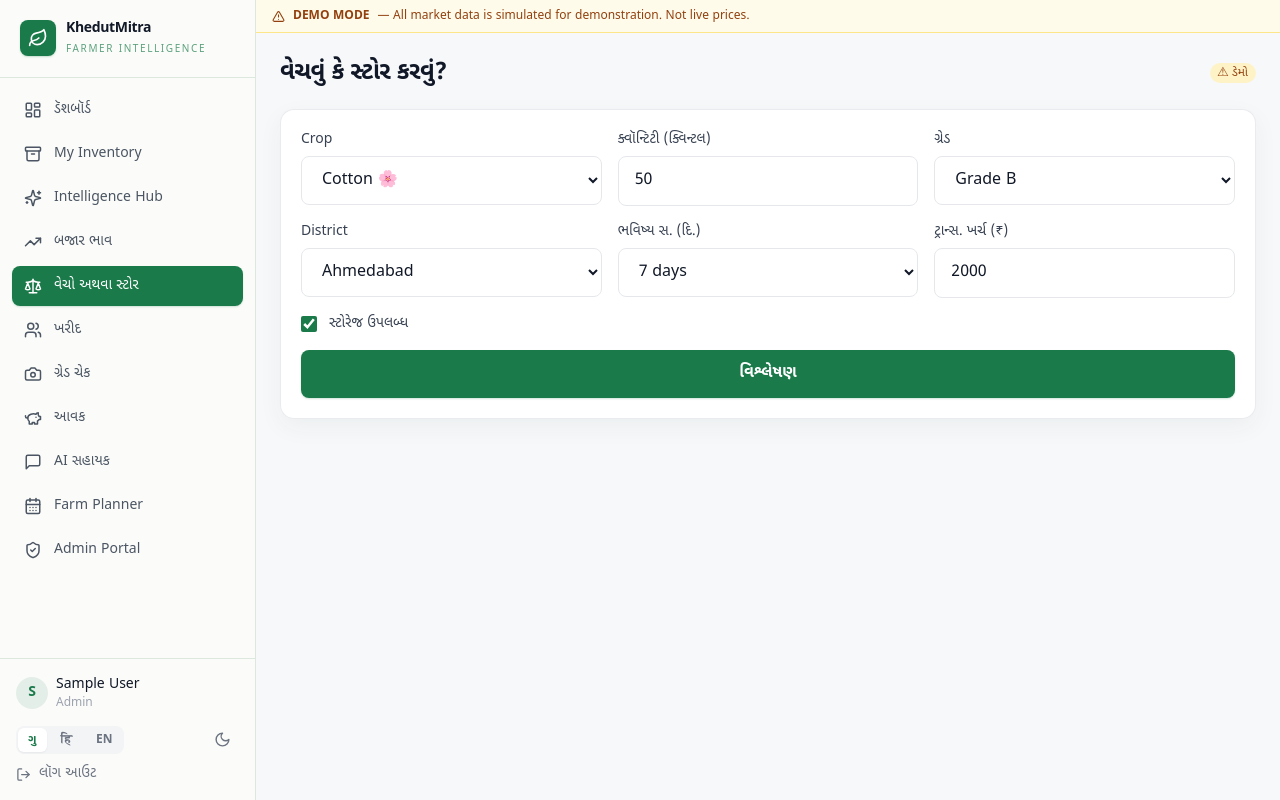
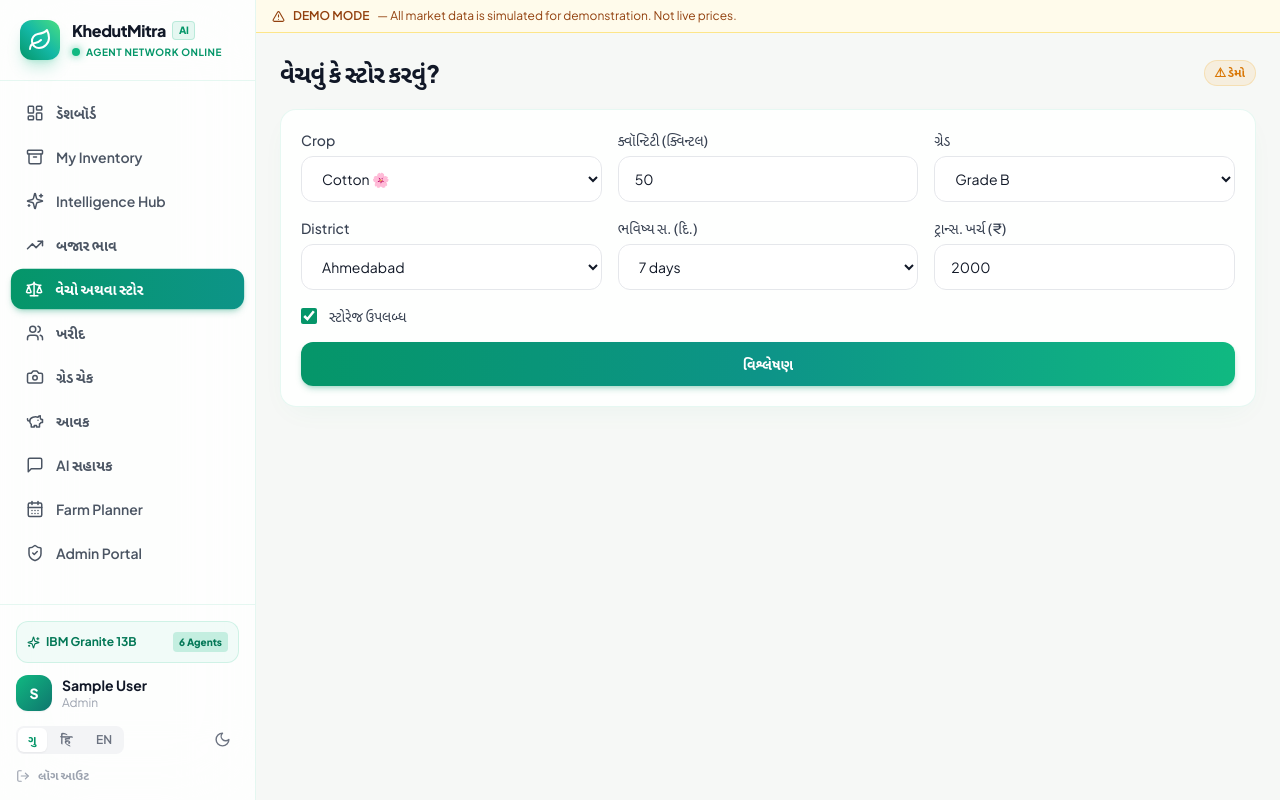
Before and after one commit to Darshitmehta293/Khedutmitra-ai, a React (Vite) app in the folder frontend/: page /sell-or-store in a window 1280 px wide. Built offline with nearby package versions, Linux system fonts and the light colour scheme; sample sign-in values are in the browser's storage.

Commit message:
feat(ui): upscale interface aesthetics to Manus AI style with Plus Jakarta Sans typography, glassmorphism cards, and AI command sidebar

```diff
--- a/frontend/index.html
+++ b/frontend/index.html
@@ -7,7 +7,8 @@
     <meta name="description" content="KhedutMitra AI — Know the Price. Find the Buyer. Sell Smarter." />
     <title>KhedutMitra AI — ખેડૂત મિત્ર</title>
     <link rel="preconnect" href="https://fonts.googleapis.com" />
-    <link href="https://fonts.googleapis.com/css2?family=Noto+Sans+Gujarati:wght@400;500;600;700&display=swap" rel="stylesheet" />
+    <link rel="preconnect" href="https://fonts.gstatic.com" crossorigin />
+    <link href="https://fonts.googleapis.com/css2?family=Inter:wght@400;500;600;700;800&family=Plus+Jakarta+Sans:wght@400;500;600;700;800;900&family=Noto+Sans+Gujarati:wght@400;500;600;700&display=swap" rel="stylesheet" />
   </head>
   <body>
     <div id="root"></div>
--- a/frontend/src/components/Layout.tsx
+++ b/frontend/src/components/Layout.tsx
@@ -47,17 +47,22 @@ export default function Layout() {
   ]
 
   return (
-    <div className="min-h-screen bg-surface flex">
+    <div className="min-h-screen bg-surface dark:bg-gray-950 flex transition-colors duration-300">
       {/* Sidebar */}
-      <aside className="hidden md:flex flex-col w-64 bg-[#fbfcf9]/95 border-r border-[#dce7dd] fixed h-full z-20">
-        <div className="p-5 border-b border-[#dce7dd]">
-          <div className="flex items-center gap-2.5">
-            <div className="w-9 h-9 bg-primary rounded-lg flex items-center justify-center shadow-sm shadow-primary/25">
-              <Leaf className="w-5 h-5 text-white" />
+      <aside className="hidden md:flex flex-col w-64 bg-white/80 dark:bg-gray-950/80 backdrop-blur-2xl border-r border-emerald-500/10 dark:border-emerald-500/20 fixed h-full z-20 shadow-[4_0_24px_rgba(0,0,0,0.02)]">
+        <div className="p-5 border-b border-emerald-500/10 dark:border-emerald-500/20">
+          <div className="flex items-center gap-3">
+            <div className="w-10 h-10 bg-gradient-to-tr from-emerald-600 via-teal-500 to-green-400 rounded-xl flex items-center justify-center shadow-lg shadow-emerald-500/25">
+              <Leaf className="w-5.5 h-5.5 text-white" />
             </div>
             <div>
-              <div className="font-bold text-gray-900 text-sm leading-tight tracking-tight">KhedutMitra</div>
-              <div className="text-[10px] text-primary/70 uppercase tracking-[0.16em] mt-1">Farmer intelligence</div>
+              <div className="font-black text-gray-900 dark:text-gray-100 text-base leading-tight tracking-tight flex items-center gap-1.5">
+                KhedutMitra <span className="text-[10px] font-extrabold px-1.5 py-0.5 rounded bg-emerald-500/10 text-emerald-600 dark:text-emerald-400 border border-emerald-500/20">AI</span>
+              </div>
+              <div className="flex items-center gap-1.5 mt-1">
+                <span className="w-2 h-2 rounded-full bg-emerald-500 animate-pulse shadow-[0_0_8px_rgba(16,185,129,0.8)]" />
+                <span className="text-[10px] font-bold uppercase tracking-wider text-emerald-600 dark:text-emerald-400">Agent Network Online</span>
+              </div>
             </div>
           </div>
         </div>
@@ -66,8 +71,10 @@ export default function Layout() {
             <NavLink
               key={to} to={to}
               className={({ isActive }) =>
-                `flex items-center gap-3 px-3 py-2.5 rounded-lg text-sm font-medium transition-all ${
-                  isActive ? 'bg-primary text-white shadow-sm shadow-primary/20' : 'text-gray-600 hover:bg-primary/5 hover:text-primary'
+                `flex items-center gap-3 px-3.5 py-2.5 rounded-xl text-sm font-semibold transition-all duration-200 ${
+                  isActive
+                    ? 'bg-gradient-to-r from-emerald-600 to-teal-600 text-white shadow-md shadow-emerald-600/25 scale-[1.01]'
+                    : 'text-gray-600 dark:text-gray-400 hover:bg-emerald-500/10 hover:text-emerald-600 dark:hover:text-emerald-400'
                 }`
               }
             >
@@ -76,20 +83,26 @@ export default function Layout() {
             </NavLink>
           ))}
         </nav>
-        <div className="p-4 border-t border-[#dce7dd]">
-          <div className="flex items-center gap-2 mb-3">
-            <div className="w-8 h-8 rounded-full bg-primary/10 flex items-center justify-center text-primary font-semibold text-sm">
+        <div className="p-4 border-t border-emerald-500/10 dark:border-emerald-500/20 space-y-3">
+          <div className="bg-emerald-500/5 dark:bg-emerald-500/10 border border-emerald-500/15 rounded-xl p-2.5 flex items-center justify-between text-xs">
+            <div className="flex items-center gap-1.5 text-emerald-700 dark:text-emerald-400 font-bold">
+              <Sparkles size={13} /> IBM Granite 13B
+            </div>
+            <span className="text-[10px] bg-emerald-500/20 text-emerald-700 dark:text-emerald-300 font-extrabold px-1.5 py-0.5 rounded">6 Agents</span>
+          </div>
+          <div className="flex items-center gap-2.5">
+            <div className="w-9 h-9 rounded-xl bg-gradient-to-br from-emerald-500 to-teal-700 flex items-center justify-center text-white font-black text-sm shadow-sm">
               {user?.name?.[0] || 'U'}
             </div>
             <div className="flex-1 min-w-0">
-              <div className="text-sm font-medium text-gray-900 truncate">{user?.name}</div>
-              <div className="text-xs text-gray-400 capitalize">{user?.role}</div>
+              <div className="text-sm font-bold text-gray-900 dark:text-gray-100 truncate">{user?.name}</div>
+              <div className="text-xs text-gray-400 dark:text-gray-500 capitalize">{user?.role}</div>
             </div>
           </div>
           <div className="flex items-center justify-between gap-2"><LanguageSwitcher />{themeButton}</div>
           <button onClick={() => { logout(); navigate('/') }}
-            className="mt-2 flex items-center gap-2 text-sm text-gray-500 hover:text-red-500 transition-colors">
-            <LogOut size={15} /> {t('nav.logout')}
+            className="mt-1 flex items-center gap-2 text-xs font-semibold text-gray-400 hover:text-red-500 dark:hover:text-red-400 transition-colors">
+            <LogOut size={14} /> {t('nav.logout')}
           </button>
         </div>
       </aside>
--- a/frontend/src/index.css
+++ b/frontend/src/index.css
@@ -13,38 +13,47 @@
 }
 
 @layer components {
-  .btn-primary {
-    @apply bg-primary text-white px-5 py-3 rounded-lg font-semibold text-base shadow-sm shadow-primary/20 active:scale-[.98] transition-all disabled:opacity-50 hover:bg-primary-dark;
+  .card-manus {
+    @apply bg-white/90 dark:bg-gray-900/90 backdrop-blur-xl rounded-2xl border border-emerald-500/10 dark:border-emerald-500/20 p-5 shadow-[0_10px_30px_-10px_rgba(5,150,105,0.06)] hover:border-emerald-500/30 hover:shadow-[0_15px_35px_-10px_rgba(5,150,105,0.12)] transition-all duration-300;
   }
-  .btn-secondary {
-    @apply bg-white border border-primary/30 text-primary px-5 py-3 rounded-lg font-semibold text-base active:scale-[.98] transition-all hover:bg-primary/5;
+  .btn-primary, .btn-manus-primary {
+    @apply bg-gradient-to-r from-emerald-600 via-teal-600 to-emerald-500 text-white px-5 py-3 rounded-xl font-semibold text-sm shadow-md shadow-emerald-600/25 active:scale-[.98] hover:shadow-lg hover:shadow-emerald-600/35 hover:brightness-110 transition-all duration-200 disabled:opacity-50 flex items-center justify-center gap-2;
+  }
+  .btn-secondary, .btn-manus-secondary {
+    @apply bg-white dark:bg-gray-900/80 border border-emerald-500/20 text-emerald-700 dark:text-emerald-400 px-5 py-3 rounded-xl font-semibold text-sm active:scale-[.98] transition-all hover:bg-emerald-500/5 hover:border-emerald-500/40 flex items-center justify-center gap-2;
   }
   .card {
-    @apply bg-white/95 rounded-[14px] shadow-[0_8px_24px_rgba(25,55,40,0.05)] border border-gray-200/80 p-5;
+    @apply card-manus;
   }
   .badge-demo {
-    @apply inline-flex items-center gap-1 bg-amber-100 text-amber-800 text-xs font-medium px-2 py-0.5 rounded-full;
+    @apply inline-flex items-center gap-1.5 bg-amber-500/10 text-amber-600 dark:text-amber-400 border border-amber-500/20 text-xs font-semibold px-2.5 py-1 rounded-full backdrop-blur-md;
   }
   .badge-action-sell {
-    @apply inline-flex items-center bg-red-500 text-white text-sm font-bold px-4 py-1.5 rounded-full;
+    @apply inline-flex items-center bg-gradient-to-r from-red-600 to-rose-500 text-white text-xs font-extrabold tracking-wide uppercase px-3.5 py-1.5 rounded-full shadow-sm shadow-red-500/30;
   }
   .badge-action-store {
-    @apply inline-flex items-center bg-primary text-white text-sm font-bold px-4 py-1.5 rounded-full;
+    @apply inline-flex items-center bg-gradient-to-r from-emerald-600 to-teal-500 text-white text-xs font-extrabold tracking-wide uppercase px-3.5 py-1.5 rounded-full shadow-sm shadow-emerald-500/30;
   }
   .badge-action-wait {
-    @apply inline-flex items-center bg-amber-500 text-white text-sm font-bold px-4 py-1.5 rounded-full;
+    @apply inline-flex items-center bg-gradient-to-r from-amber-500 to-yellow-500 text-white text-xs font-extrabold tracking-wide uppercase px-3.5 py-1.5 rounded-full shadow-sm shadow-amber-500/30;
   }
   .price-display {
-    @apply text-3xl font-bold text-gray-900;
+    @apply text-3xl font-black text-gray-900 dark:text-gray-100 tracking-tight;
   }
   .price-subtext {
-    @apply text-sm text-gray-500 mt-0.5;
+    @apply text-xs font-medium text-gray-400 mt-0.5;
   }
   .input-field {
-    @apply w-full border border-gray-200 rounded-lg px-4 py-3 text-base bg-white focus:outline-none focus:ring-2 focus:ring-primary/25 focus:border-primary transition-colors;
+    @apply w-full border border-gray-200 dark:border-gray-800 rounded-xl px-4 py-3 text-sm bg-white/80 dark:bg-gray-950/80 backdrop-blur focus:outline-none focus:ring-2 focus:ring-emerald-500/30 focus:border-emerald-500 transition-all text-gray-900 dark:text-gray-100;
   }
   .select-field {
-    @apply w-full border border-gray-200 rounded-lg px-4 py-3 text-base focus:outline-none focus:ring-2 focus:ring-primary/25 focus:border-primary bg-white transition-colors;
+    @apply w-full border border-gray-200 dark:border-gray-800 rounded-xl px-4 py-3 text-sm focus:outline-none focus:ring-2 focus:ring-emerald-500/30 focus:border-emerald-500 bg-white/80 dark:bg-gray-950/80 backdrop-blur transition-all text-gray-900 dark:text-gray-100;
+  }
+  .text-gradient-emerald {
+    @apply bg-gradient-to-r from-emerald-600 via-teal-500 to-green-500 bg-clip-text text-transparent;
+  }
+  .glow-pulse {
+    box-shadow: 0 0 16px rgba(16, 185, 129, 0.4);
   }
 }
 
--- a/frontend/tailwind.config.js
+++ b/frontend/tailwind.config.js
@@ -4,11 +4,24 @@ export default {
   theme: {
     extend: {
       colors: {
-        primary: { DEFAULT: "#1a7a4a", light: "#22a05e", dark: "#145c38" },
-        accent:  { DEFAULT: "#f59e0b", light: "#fbbf24" },
-        surface: "#f7f8fa",
+        primary: { DEFAULT: "#059669", light: "#10b981", dark: "#047857" },
+        emerald: {
+          50: "#ecfdf5",
+          100: "#d1fae5",
+          200: "#a7f3d0",
+          500: "#10b981",
+          600: "#059669",
+          700: "#047857",
+          800: "#065f46",
+          900: "#064e3b",
+          950: "#022c22",
+        },
+        accent: { DEFAULT: "#f59e0b", light: "#fbbf24" },
+        surface: "#f6f8f6",
       },
-      fontFamily: { sans: ["'Noto Sans Gujarati'", "system-ui", "sans-serif"] },
+      fontFamily: {
+        sans: ["'Plus Jakarta Sans'", "'Inter'", "'Noto Sans Gujarati'", "system-ui", "sans-serif"],
+      },
     },
   },
   plugins: [],
```
